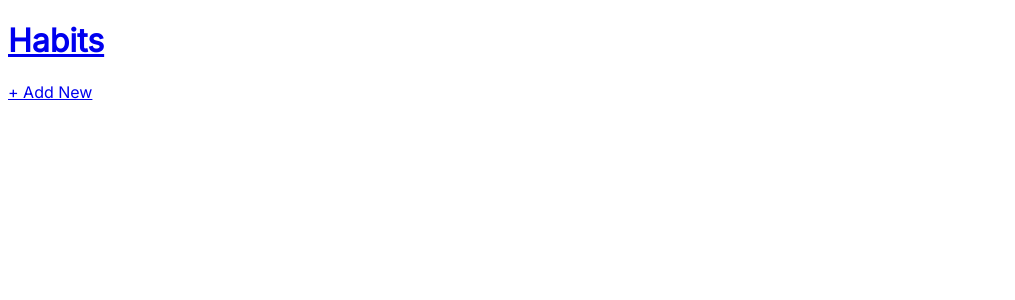
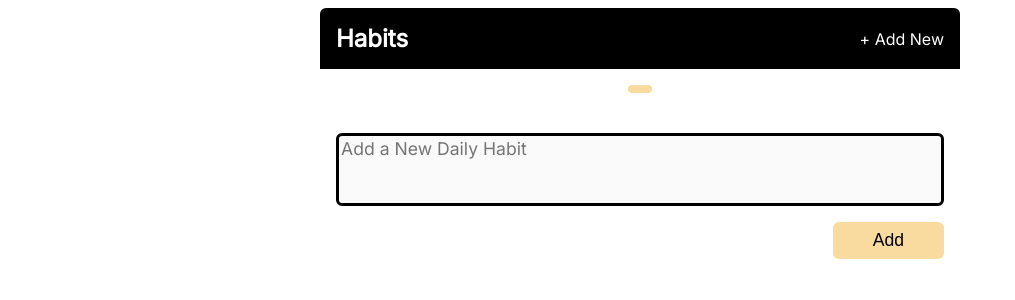
Before and after one commit to joseSolanoCR/habitTracker, a Flask app: template templates/add_habit.html in a window 1280 px wide. Shown: the top 300 px of the page, without its empty margins (0-1015 px from the left). Run offline with Flask 2, Linux system fonts and the light colour scheme; the template is opened without the code that fills it, so the values that code supplies are empty.

Commit message:
habit tracker

```diff
--- a/app.py
+++ b/app.py
@@ -1,13 +1,51 @@
-from flask import Flask, render_template
+from flask import Flask, render_template, request,redirect,url_for
+import datetime
+from collections import defaultdict
 
 app = Flask(__name__)
+habits = ["test habit", "habit 2"]
+completions = defaultdict(list)
+
+@app.context_processor
+def add_calc_date_range():
+    def date_range(start: datetime.date):
+        dates = [start + datetime.timedelta(days=diff) for diff in range(-3, 4)]
+        return dates
+
+    return {"date_range": date_range}
 
 
 @app.route("/")
 def index():
-    return render_template("index.html", title="Habit Tracker - Home")
+    date_str = request.args.get("date")
+    if date_str:
+        selected_date = datetime.date.fromisoformat(date_str)
+    else:
+        selected_date= datetime.date.today()
+    return render_template(
+            "index.html",
+            habits=habits,
+            title="Habit Tracker - Home",
+            selected_date=selected_date,
+            completions=completions[selected_date])
 
 
 @app.route("/add", methods=["GET", "POST"])
 def add_habit():
-    return render_template("add_habit.html", title="Habit Tracker - Add Habit")
+    if request.method == "POST":
+        habit = request.form.get("habit")
+        habits.append(habit)
+    return render_template("add_habit.html", title="Habit Tracker - Add Habit", selected_date=datetime.date.today())
+
+@app.route("/complete", methods=["POST"])
+def complete():
+    date_string=request.form.get("date")
+    habit = request.form.get("habit_name")
+    date=datetime.date.fromisoformat(date_string)
+    completions[date].append(habit)
+
+    return redirect(url_for("index",date = date_string))
+
+
+if __name__ == "__main__":
+    app.run(host = 'localhost', debug = True)
--- a/static/css/main.css
+++ b/static/css/main.css
@@ -8,3 +8,112 @@
   box-sizing: border-box;
   font-family: "Inter", sans-serif;
 }
+
+.header{
+    display: flex;
+    background: #000;
+    color: #ffffff;
+    justify-content: space-between;
+    align-items: center;
+    border-radius: 6px 6px 0px 0px;
+}
+
+.header, .main{
+max-width : 40rem;
+margin: 0 auto;
+padding: 1rem;
+}
+
+
+
+.header__link {
+    text-decoration: none;
+    color: inherit;
+    transition: color .3s ease-in-out;
+}
+
+.header__link:hover{
+    color: #f9dba0;
+}
+
+.header__logo {
+    margin:0;
+    font-size: 1.5rem;
+}
+
+.form {
+    display: flex;
+    flex-direction: column;
+    font-size: 1.1rem;
+}
+
+.form__input {
+    width: 100%
+    padding: 1rem;
+    font-family: inherit;
+    font-size: inherit;
+    resize: none;
+    border: 3px solid #000;
+    border-radius: 6px;
+    background: #fafafa;
+    margin-bottom: 1rem;
+}
+
+.form__button {
+    font-size: inherit;
+    background-color: #f9dba0;
+    cursor: pointer;
+    border-radius: 6px;
+    padding: 0.5rem 2.5rem;
+    align-self: flex-end;
+    border: none;
+}
+
+.dates {
+    display:flex;
+    justify-content: space-around;
+    color: #000;
+    font-size: 1.1rem;
+    margin-bottom: 2.5rem;
+}
+
+.dates__link{
+    color: inherit;
+    text-decoration: none;
+    outline: none;
+
+    padding: 0.25rem 0.75rem;
+    border-radius: 6px;
+}
+
+
+.dates__link:first-of-type,
+.dates__link:nth-of-type(2),
+.dates__link:last-of-type,
+.dates__link:nth-last-of-type(2) {
+    display:none;
+}
+
+@media screen and (min-width: 25rem){
+    .dates__link:nth-of-type(2),
+    .dates__link:nth-last-of-type(2) {
+        display:block;
+}
+}
+
+@media screen and (min-width: 35rem){
+    .dates__link:first-of-type,
+    .dates__link:last-of-type {
+        display:block;
+}
+}
+
+.dates__link--current{
+    background: #f9dba0
+}
+
+.date {
+    display:flex;
+    flex-direction: column;
+    align-items:center;
+}
--- a/templates/add_habit.html
+++ b/templates/add_habit.html
@@ -3,6 +3,8 @@
 {% block main_content %}
 
     <form class="form" method="POST">
+        <textarea class="form__input" id="habit" name="habit" rows="3" placeholder="Add a New Daily Habit"></textarea>
+        <button class="form__button", type="submit">Add</button>
     </form>
 
 {% endblock %}
--- a/templates/layout.html
+++ b/templates/layout.html
@@ -20,6 +20,17 @@
         </header>
 
         <main class="main">
+            <section class="dates">
+                {% for date in date_range(selected_date)%}
+                <a class="dates__link {{'dates__link--current' if loop.index0 == 3 else ''}} "
+                    href="{{ url_for('index', date=date) }}">
+                   <time class="date" datetime="{{date}}">
+                        <span>{{ date.strftime("%a") }}</span>
+                        <span>{{ date.strftime("%d") }}</span>
+                   </time>
+                </a>
+                {%  endfor  %}
+            </section>
             {% block main_content %}
             {% endblock %}
         </main>
```
Also changed, not shown: templates/index.html (+23 -1 lines).
